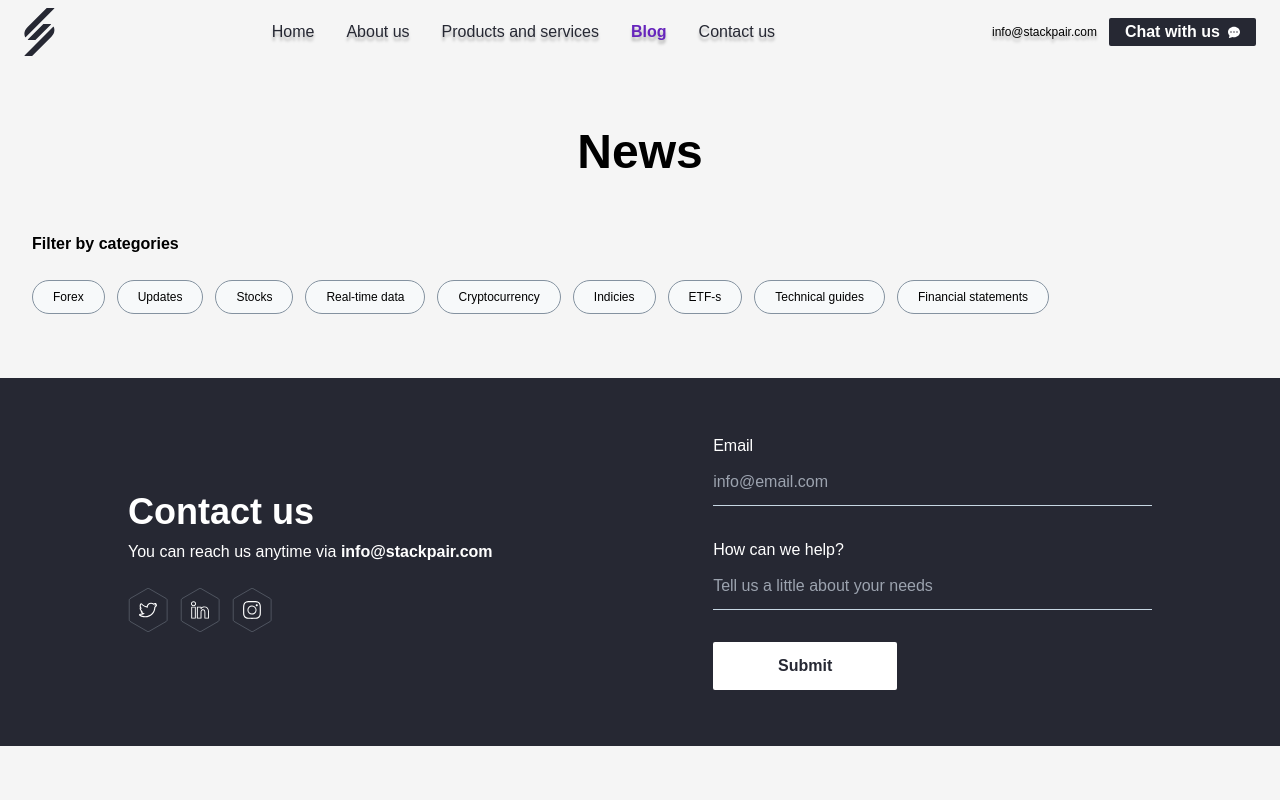
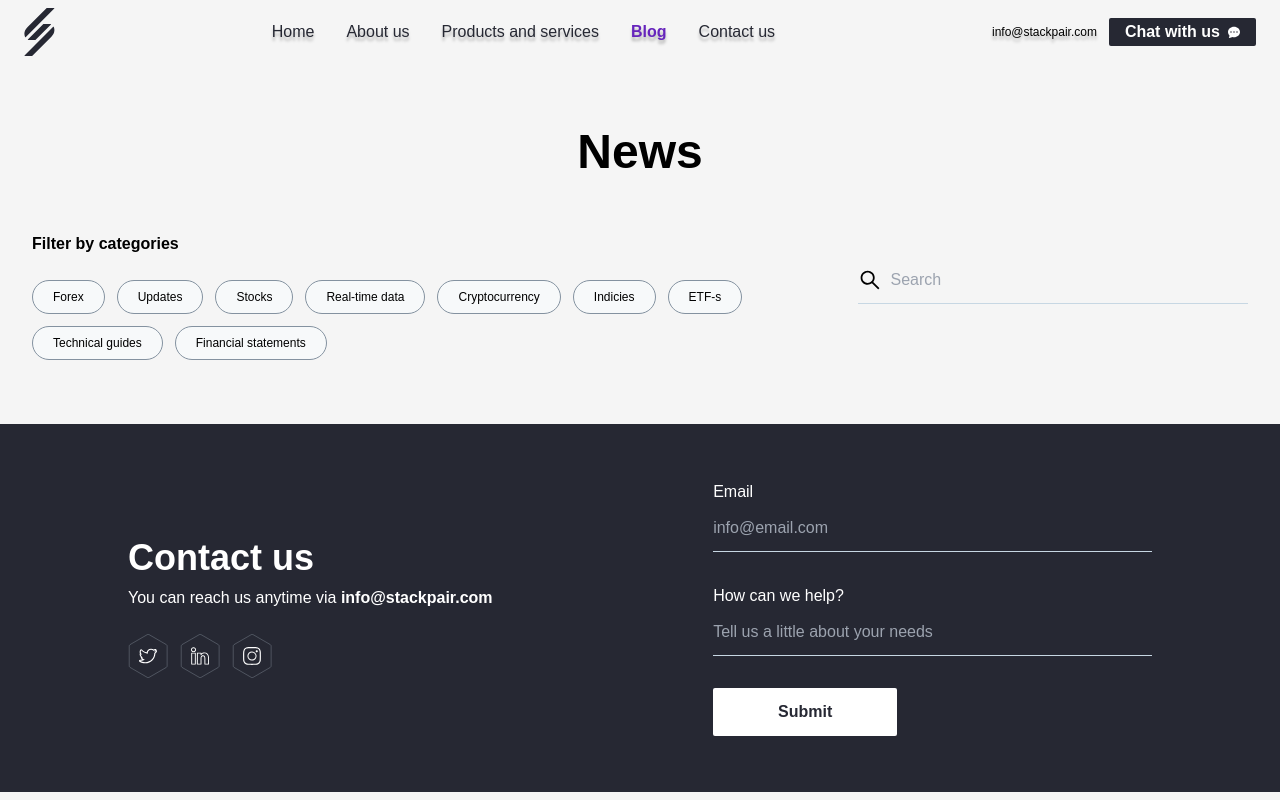
Before and after one commit to msinemkaya/fintech, a React (Create React App) app: page /blog in a window 1280 px wide. Shown: the top 800 px of the page. Built offline with nearby package versions, Linux system fonts and the light colour scheme.

Commit message:
feat: finished news heading

```diff
--- a/src/components/Sections/NewsHeadingSection.js
+++ b/src/components/Sections/NewsHeadingSection.js
@@ -2,6 +2,8 @@ import Section from '../base/Section';
 import H2 from '../base/heading/H2';
 import FilterByCategories from '../common/FilterByCategories';
 import FlexBox from '../common/FlexBox';
+import SearchBar from '../common/SearchBar';
+import { useState } from 'react';
 
 export default function NewsHeadingSection(){
 
@@ -17,11 +19,18 @@ export default function NewsHeadingSection(){
     'financial statements',
   ]
 
+  const [value, setValue] = useState('')
+
+  const handleSearch = ({target}) => {
+    setValue(target.value)
+  }
+
   return(
     <Section className='my-16'>
       <H2 className='font-extrabold text-5xl text-center'>News</H2>
-      <FlexBox className='my-14 px-8'>
+      <FlexBox className='my-14 px-8 gap-3'>
         <FilterByCategories categories={categories}/>
+        <SearchBar value={value} onChange={handleSearch}/>
       </FlexBox>
     </Section>
   );
--- a/src/components/common/CategoryButton.js
+++ b/src/components/common/CategoryButton.js
@@ -7,7 +7,7 @@ export default function CategoryButton({ children, ...rest }){
   return(
     <Container className='flex'>
       <Input type='checkbox' id={children} className='peer hidden'/>
-      <Label for={children} className='py-2 px-5 bg-secondary-light border-primary-grey border rounded-full text-xs first-letter:uppercase peer-checked:bg-primary-blue peer-checked:text-white'>{children}</Label>
+      <Label htmlFor={children} className='py-2 px-5 bg-secondary-light border-primary-grey border rounded-full text-xs first-letter:uppercase peer-checked:bg-primary-blue peer-checked:text-white'>{children}</Label>
     </Container>
   );
 }
--- a/src/components/common/ContactInput.js
+++ b/src/components/common/ContactInput.js
@@ -1,11 +1,15 @@
+import classNames from 'classnames';
 import Input from '../base/Input'
 import Span from '../base/Span'
 
-export default function ContactInput({ label, type, placeholder, value, ...rest }){
+export default function ContactInput({ label, type, placeholder, value, className, ...rest }){
+
+  const finalClasses = classNames('bg-transparent border-b focus:outline-none border-primary-light w-full h-12 py-3 mb-8', className)
+
   return(
     <>
       <Span className='font-medium block'>{label}</Span>
-      <Input type={type} placeholder={placeholder} className='bg-transparent border-b focus:outline-none border-primary-light w-full h-12 py-3 mb-8' value={value} {...rest}/>
+      <Input type={type} placeholder={placeholder} className={finalClasses} value={value} {...rest}/>
     </>
   );
 }
--- a/src/components/common/FilterByCategories.js
+++ b/src/components/common/FilterByCategories.js
@@ -12,7 +12,7 @@ export default function FilterByCategories({ categories }){
       </P>
       <FlexBox className='gap-3 flex-wrap'>
         {categories.map((category, index) => (
-          <CategoryButton>
+          <CategoryButton key={index}>
             {category}
           </CategoryButton>
         ))}
--- a/src/components/common/Icon.js
+++ b/src/components/common/Icon.js
@@ -1,6 +1,6 @@
 import Span from '../base/Span'
 import { BsFillChatDotsFill } from 'react-icons/bs'
-import { AiOutlineArrowRight } from 'react-icons/ai'
+import { AiOutlineArrowRight, AiOutlineSearch } from 'react-icons/ai'
 import { SlSocialLinkedin , SlSocialInstagram, SlSocialTwitter } from 'react-icons/sl'
 
 export default function Icon({ type, className, size = 16 }){
@@ -11,6 +11,7 @@ export default function Icon({ type, className, size = 16 }){
     twitter: <SlSocialTwitter size={size}/>,
     linkedin: <SlSocialLinkedin size={size}/>,
     instagram: <SlSocialInstagram size={size}/>,
+    search: <AiOutlineSearch size={size}/>
   }
 
   return(
--- /dev/null
+++ b/src/components/common/SearchBar.js
@@ -0,0 +1,13 @@
+import Container from '../base/Container';
+import ContactInput from './ContactInput';
+import Icon from './Icon';
+
+export default function SearchBar({...rest}){
+
+  return(
+    <Container className='relative w-full lg:basis-2/5'>
+      <Icon type='search' className='absolute left-0 top-3' size={24}/>
+      <ContactInput type='text' placeholder='Search' className='pl-8' {...rest}/>
+    </Container>
+  );
+}
```
